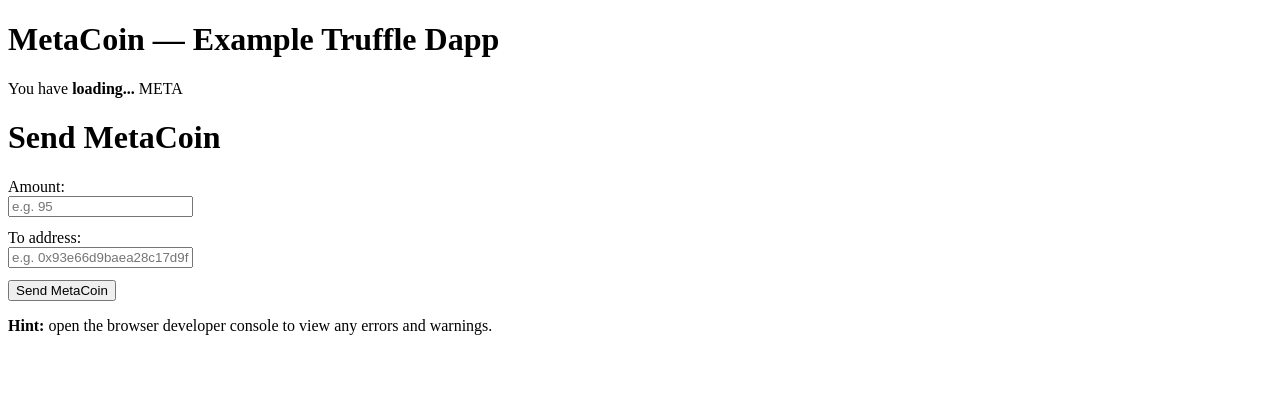
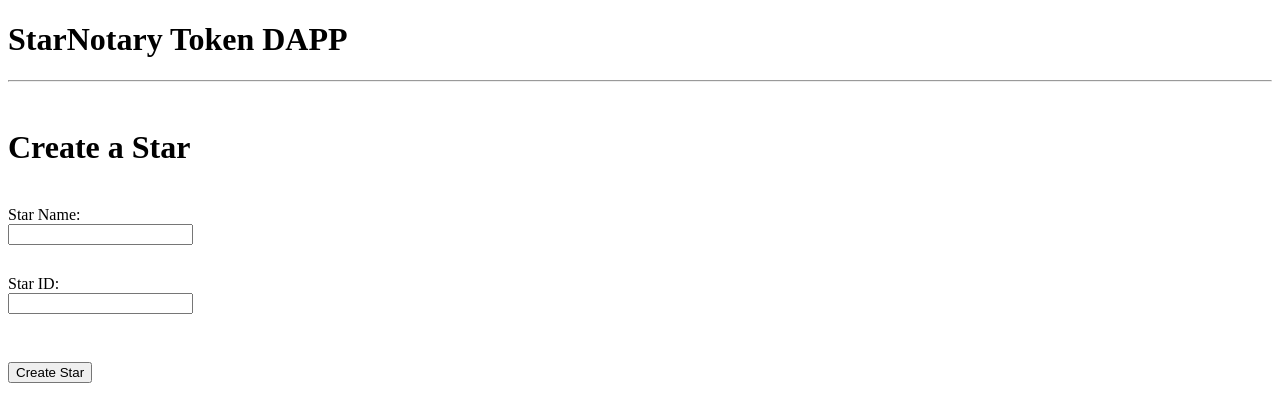
Before and after one commit to spyros000/starNotaryV2, a website built with webpack: page app/src/index.html in a window 1280 px wide. Built offline with nearby package versions, Linux system fonts and the light colour scheme; what web3 would draw is missing.

Commit message:
index.html modified
Added the frontend html code.

```diff
--- a/app/src/index.html
+++ b/app/src/index.html
@@ -1,7 +1,7 @@
 <!DOCTYPE html>
 <html>
   <head>
-    <title>MetaCoin | Truffle Webpack Demo w/ Frontend</title>
+    <title>StarNotary DApp</title>
   </head>
   <style>
     input {
@@ -10,28 +10,21 @@
     }
   </style>
   <body>
-    <h1>MetaCoin — Example Truffle Dapp</h1>
-    <p>You have <strong class="balance">loading...</strong> META</p>
+    <h1>StarNotary Token DAPP</h1>
 
-    <h1>Send MetaCoin</h1>
+  <hr>
 
-    <label for="amount">Amount:</label>
-    <input type="text" id="amount" placeholder="e.g. 95" />
+  <br>
+    <h1>Create a Star</h1>
+    <br><label for="starName">Star Name:</label><input type="text" id="starName"></input>
+    <br><label for="starId">Star ID:</label><input type="text" id="starId"></input>
+    <br><br><button id="createStar" onclick="App.createStar()">Create Star</button>
+    <br><br>
+    <br>
 
-    <label for="receiver">To address:</label>
-    <input
-      type="text"
-      id="receiver"
-      placeholder="e.g. 0x93e66d9baea28c17d9fc393b53e3fbdd76899dae"
-    />
+    <span id="status"></span>
 
-    <button onclick="App.sendCoin()">Send MetaCoin</button>
-
-    <p id="status"></p>
-    <p>
-      <strong>Hint:</strong> open the browser developer console to view any
-      errors and warnings.
-    </p>
-    <script src="index.js"></script>
+    <br>
+    <script type="module" src="index.js"></script>
   </body>
 </html>
```
